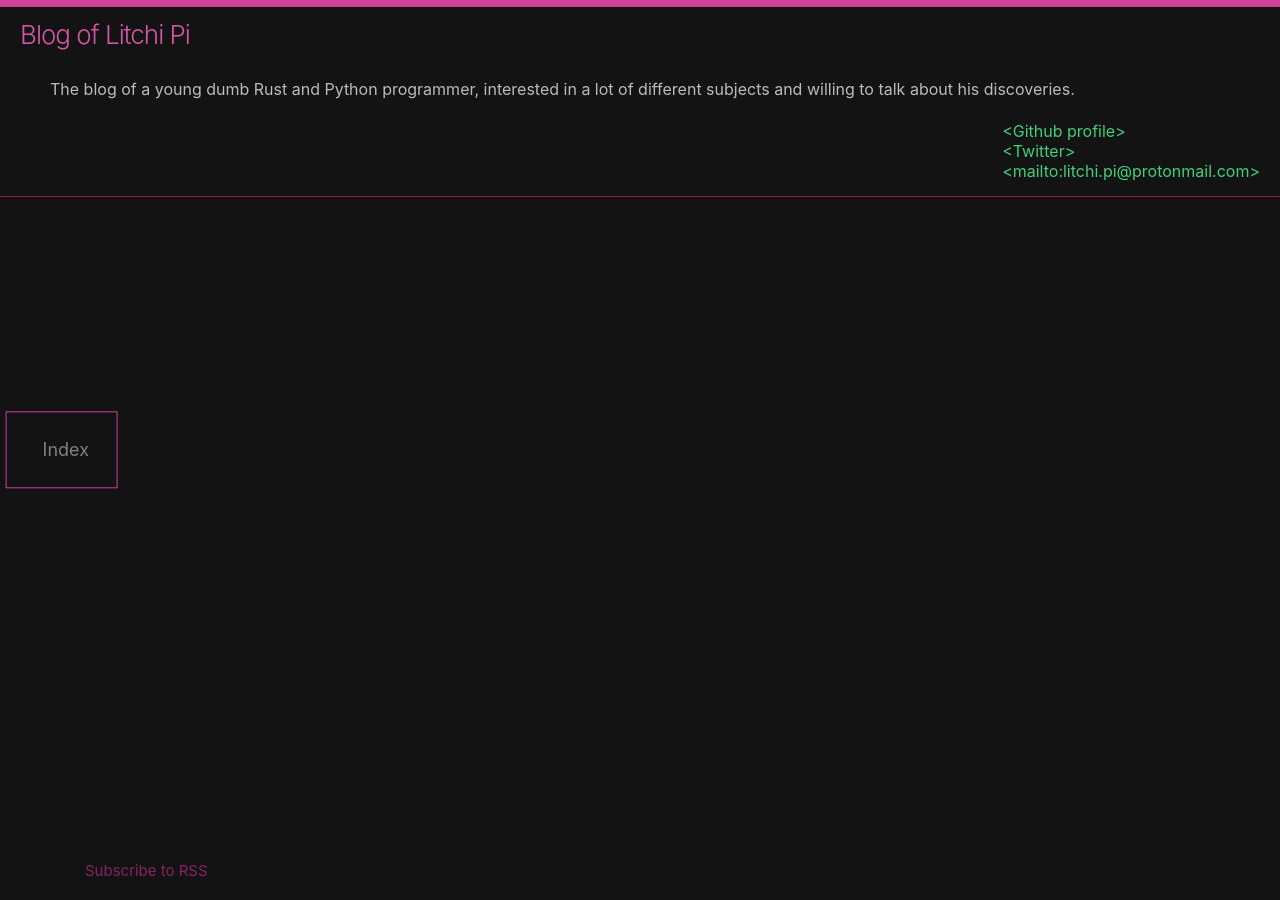
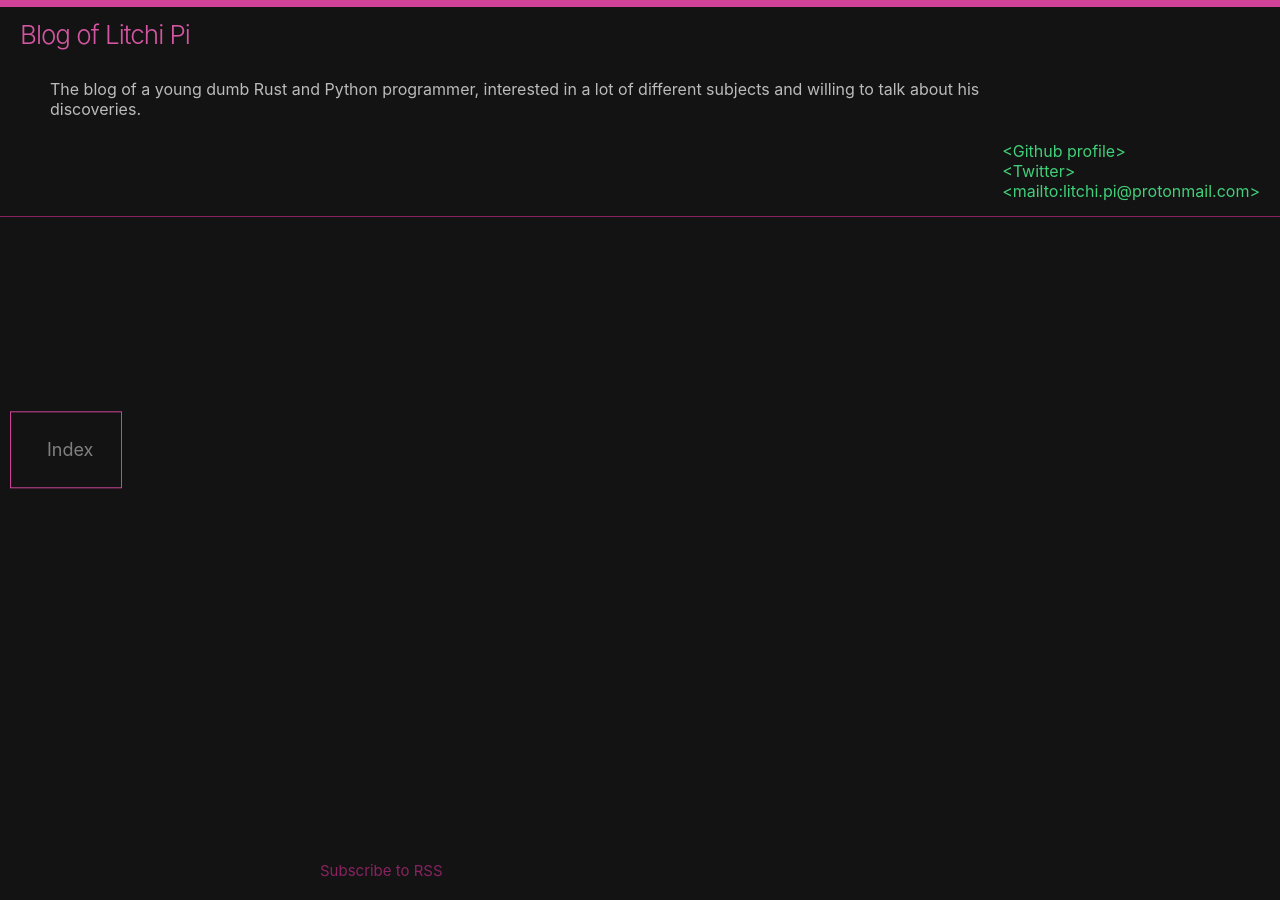
Before and after one commit to litchipi/litchipi.github.io, a Jekyll site: the page built from index.markdown, in a window 1280 px wide. Built offline with Jekyll 4.4.1, drawn with Linux system fonts in a browser that asks for light colours.

Commit message:
style: Adapt content width based on browser width
Signed-off-by: litchipi <litchi.pi@protonmail.com>

```diff
--- a/_sass/_base.scss
+++ b/_sass/_base.scss
@@ -199,8 +199,8 @@ pre {
  */
 .wrapper {
   max-width: calc(#{$content-width} - (#{$spacing-unit}));
-  margin-right: auto;
-  margin-left: auto;
+  margin-right: calc(#{$sidenav-width} + 2*(#{$sidenav-sideoffset}));
+  margin-left: calc(#{$sidenav-width} + 2*(#{$sidenav-sideoffset}));
   padding-right: $spacing-unit / 2;
   padding-left: $spacing-unit / 2;
   @extend %clearfix;
--- a/_sass/initialize.scss
+++ b/_sass/initialize.scss
@@ -15,6 +15,9 @@ $table-text-align: left !default;
 
 // Width of the content area
 $content-width:    1200px !default;
+$sidenav-width:	   250px;
+$sidenav-sideoffset: 10px;
+$content-shrink-threshold: calc(#{$content-width} + 2*(#{$sidenav-width} + #{$sidenav-sideoffset}));
 
 $on-palm:          600px !default;
 $on-laptop:        800px !default;
--- a/_sass/navigation.scss
+++ b/_sass/navigation.scss
@@ -1,16 +1,17 @@
 .sidenav {
   border: 1px solid $color1;
-  max-width: 250px; /* Set the width of the sidebar */
   z-index: 1; /* Stay on top */
   display: block;
   position: fixed;
   top: 50%;
-  transform: translate(5%, -50%);
+  transform: translate($sidenav-sideoffset, -50%);
   left: 0;
   background-color: $background-color;
   overflow-x: hidden; /* Disable horizontal scroll */
   padding: 20px 20px 20px 20px;
   text-shadow: unset;
+  max-width: $sidenav-width;
+  width: max-content;
 }
 
 /* The navigation menu links */
@@ -33,14 +34,14 @@
 
 .inpost-nav {
 	border: 1px solid $color1;
-	max-width: 250px; /* Set the width of the sidebar */
+	max-width: sidenav-width;
+	width: max-content;
 	display: block;
 	background-color: $background-color;
 	overflow-x: hidden; /* Disable horizontal scroll */
-	width: max-content;
 	padding: 20px 20px 20px 10px;
 	position: fixed;
-	transform: translate(-5%, -50%);
+	transform: translate(-$sidenav-sideoffset, -50%);
 	z-index: 1;
 	right: 0;
 	top: 50%;
--- a/assets/css/style.scss
+++ b/assets/css/style.scss
@@ -9,14 +9,8 @@
   "header",
   "home";
 
-/* Style page content */
-.main {
-  margin-left: 160px; /* Same as the width of the sidebar */
-  padding: 0px 10px;
-}
-
 /* On smaller screens, where height is less than 450px, change the style of the sidebar (less padding and a smaller font size) */
 @media screen and (max-height: 450px) {
-  .sidenav {padding-top: 15px;}
-  .sidenav a {font-size: 18px;}
+	.sidenav {padding-top: 15px;}
+	.sidenav a {font-size: 18px;}
 }
```
